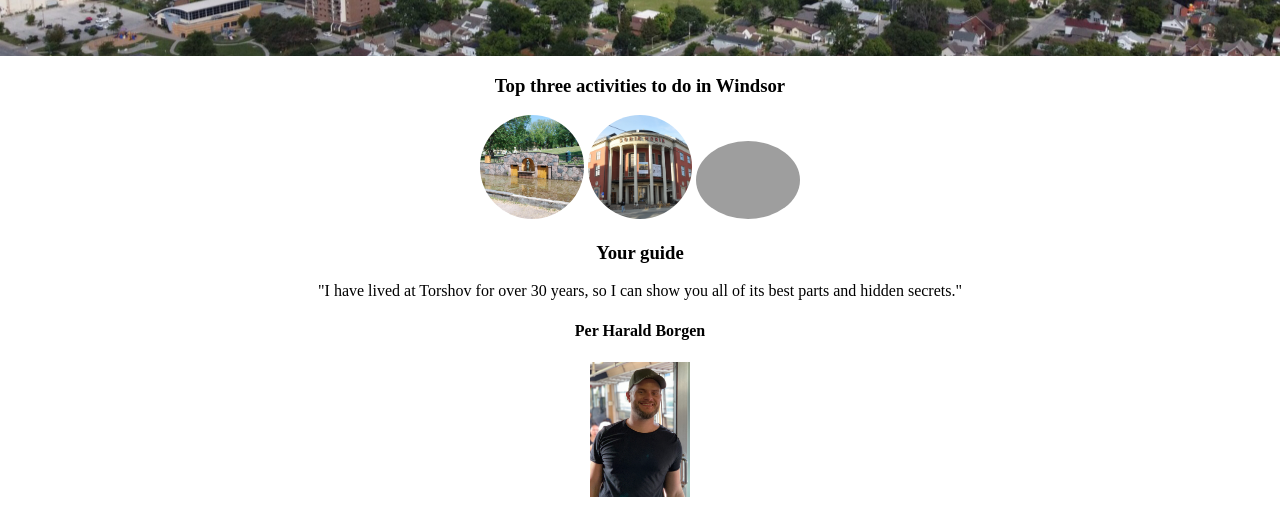
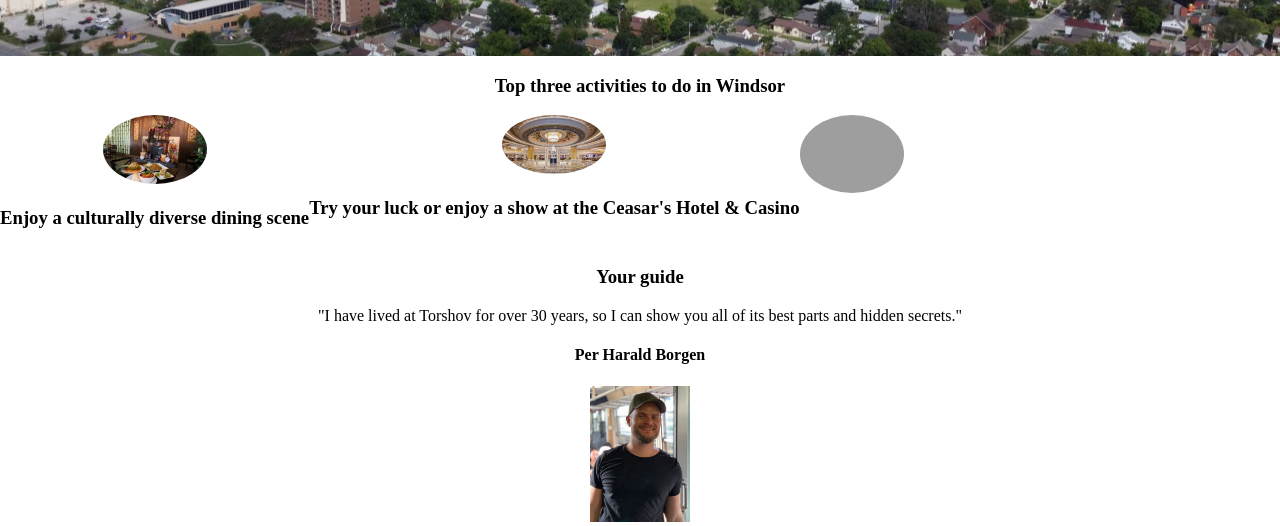
Before and after one commit to squeekiGiraf/hometown-homepage, a website built with Vite: page index.html in a window 1280 px wide. Shown: the part 294-820 px from the top of the page. Built offline with nearby package versions, Linux system fonts and the light colour scheme; grey boxes are pictures that could not be loaded.

Commit message:
updated hero margins, removed unneeded imgs updates to styling

```diff
--- a/index.html
+++ b/index.html
@@ -14,9 +14,19 @@
         <!-- ACTIVITIES SECTION -->
         <div>
             <h3>Top three activities to do in Windsor</h3>
-            <img class="top3-img" src="images/park.jpg">
-            <img class="top3-img" src="images/theatre.jpg">
-            <img class="top3-img" src="images/sports.jpg">
+            <div class="activities">
+                <div>
+                    <img class="top3-img" src="images/food.jpg">
+                    <h3>Enjoy a culturally diverse dining scene</h3>
+                </div>
+                <div>
+                    <img class="top3-img" src="images/ceasars.jpg">
+                    <h3>Try your luck or enjoy a show at the Ceasar's Hotel & Casino</h3>
+                </div>
+                <div>
+                    <img class="top3-img" src="images/sports.jpg">
+                </div>
+            </div>
         </div>
 
         <!-- GUIDE SECTION -->
--- a/styles.css
+++ b/styles.css
@@ -14,6 +14,7 @@ body {
 }
 
 .hero {
+    margin: 0px;
     background-image: url("images/windsor-hero.jpg");
     background-size: cover;
     background-position: center;
@@ -39,13 +40,17 @@ body {
 #title-h2 {
     width: 355px;
     padding: 6px 28px;
-    margin-top: 0px 0px 120px 0px;
+    margin-top: 0px;
     border-radius: 10px;
     font-family: Arial, Helvetica, sans-serif;
     font-size: 19px;
     font-weight: 700;
     color: #F1FAEE;
     background-color: #457B9D;
+}
+
+.activities {
+    display: flex;
 }
 
 .top3-img {
```
Also changed, not shown: images/ceasars.jpg (added), images/food.jpg (added), images/park.jpg (deleted), images/theatre.jpg (deleted).
